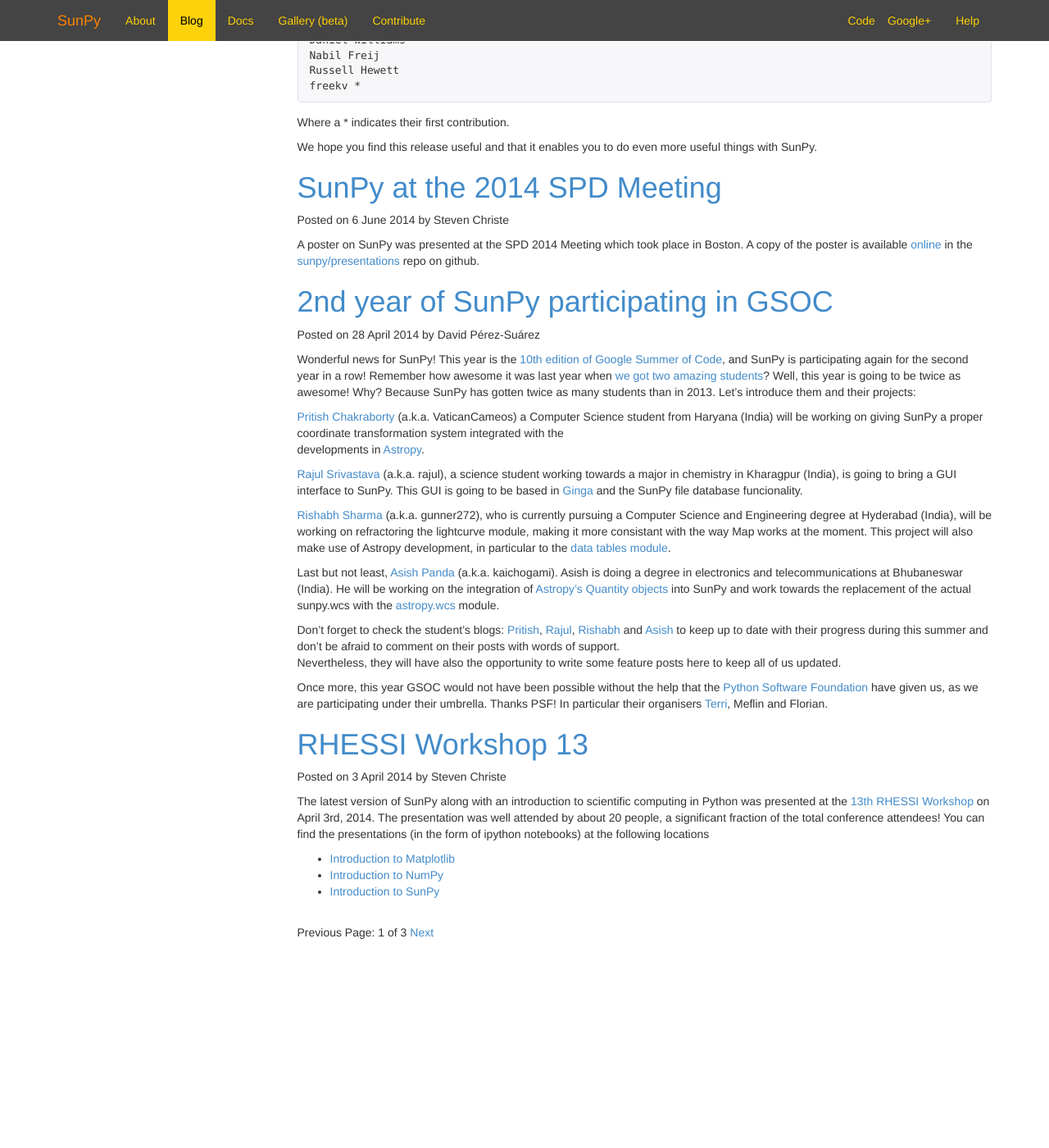
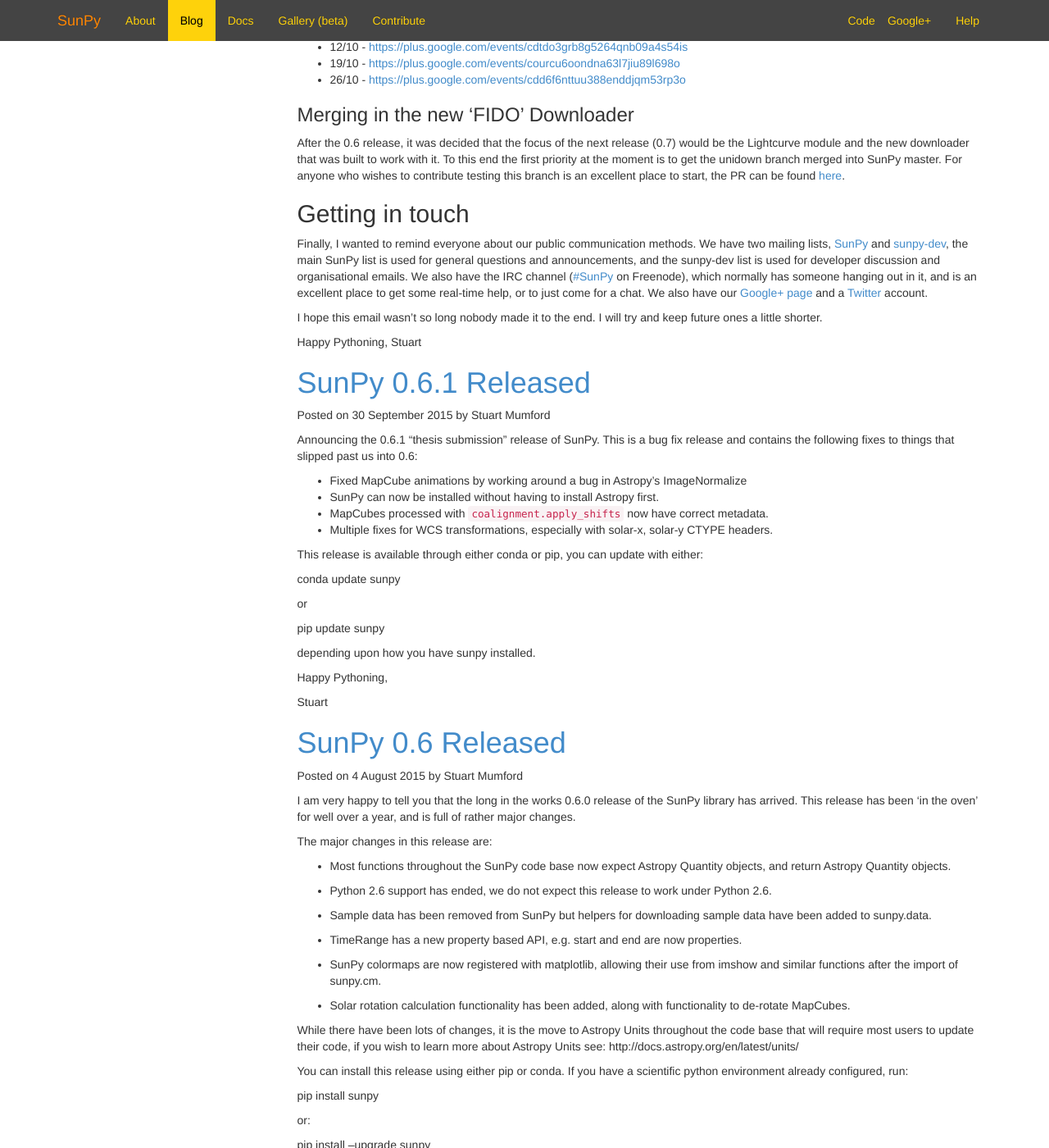
Before and after one commit to sunpy/sunpy.org, a Jekyll site: the page built from blog/index.html, in a window 1280 px wide and 1400 px high, scrolled down 1519 px. Shown: the whole window at 82% size. Built offline with Jekyll 4.4.1, drawn with Linux system fonts in a browser that asks for light colours; nearby versions of some CDN libraries; Markdown is read by kramdown in place of the engine named in the settings; the list of posts is cut into pages by our own code; comment, search, counter and statistics services are not loaded; before the commit the page ends 2686 px from its top, so only the background shows below that; some of the changed text lies outside the part shown.

Commit message:
Three blog posts and various tweaks so it builds without warning

```diff
--- a/_config.yml
+++ b/_config.yml
@@ -14,7 +14,7 @@
 permalink: pretty
 relative_permalinks: true
 
-pygments: true
+highlighter: pygments
 
 # Custom vars
 current_version:  1.0
--- /dev/null
+++ b/_posts/2015-08-04-SunPy-05.md
@@ -0,0 +1,102 @@
+---
+layout: post
+title: SunPy 0.6 Released
+author: Stuart Mumford
+---
+
+I am very happy to tell you that the long in the works 0.6.0 release of
+the SunPy library has arrived. This release has been 'in the oven' for
+well over a year, and is full of rather major changes.
+
+
+The major changes in this release are:
+
+* Most functions throughout the SunPy code base now expect Astropy
+Quantity objects, and return Astropy Quantity objects.
+
+* Python 2.6 support has ended, we do not expect this release to
+work under Python 2.6.
+
+* Sample data has been removed from SunPy but helpers for
+downloading sample data have been added to sunpy.data.
+
+* TimeRange has a new property based API, e.g. start and end are
+now properties.
+
+* SunPy colormaps are now registered with matplotlib, allowing
+their use from imshow and similar functions after the import
+of sunpy.cm.
+
+* Solar rotation calculation functionality has been added, along
+with functionality to de-rotate MapCubes.
+
+
+While there have been lots of changes, it is the move to Astropy Units
+throughout the code base that will require most users to update their
+code, if you wish to learn more about Astropy Units see:
+http://docs.astropy.org/en/latest/units/
+
+
+You can install this release using either pip or conda. If you have a
+scientific python environment already configured, run:
+
+pip install sunpy
+
+or:
+
+pip install --upgrade sunpy
+
+if you have anaconda you need to add the sunpy and astropy channels to
+your conda config:
+
+conda config --add channels sunpy --add channels astropy
+
+and then run:
+
+conda install sunpy
+
+
+for more information about installing sunpy see our installation
+documentation: http://docs.sunpy.org/en/stable/guide/installation/index.html
+
+
+This release consists of 1,341 commits from 29 different people and
+13 new contributors!
+
+The people who have contributed to this release are:
+
+
+* Stuart Mumford
+* Daniel Ryan
+* Steven Christe
+* Jack Ireland
+* Brigitta Sipocz *
+* Asish Panda
+* Andrew Inglis
+* Albert Y. Shih
+* Rishabh Sharma
+* David Perez-Suarez
+* Rajul Srivastava
+* Andrew Leonard
+* Ruben De Visscher *
+* Dumindu Buddhika *
+* Goran Cetusic *
+* Jongyeob Park *
+* ChloÃ© Guennou *
+* Ishtyaq Habib *
+* Nabil Freij
+* Simon Liedtke
+* Abigail Stevens *
+* Alex Hamilton *
+* Ambar Mehrotra *
+* Erik M. Bray *
+* Jaylen Wimbish *
+* Juan Camilo Buitrago-Casas *
+* Larry Manley
+* Norbert Gyenge
+* Rishabh Mishra *
+
+
+
+Happy Pythoning,
+Stuart Mumford
--- /dev/null
+++ b/_posts/2015-09-30-SunPy-061.md
@@ -0,0 +1,30 @@
+---
+layout: post
+title: SunPy 0.6.1 Released
+author: Stuart Mumford
+---
+
+Announcing the 0.6.1 "thesis submission" release of SunPy.
+This is a bug fix release and contains the following fixes to things
+that slipped past us into 0.6:
+
+
+* Fixed MapCube animations by working around a bug in Astropy's ImageNormalize
+* SunPy can now be installed without having to install Astropy first.
+* MapCubes processed with ``coalignment.apply_shifts`` now have correct metadata.
+* Multiple fixes for WCS transformations, especially with solar-x, solar-y CTYPE headers.
+
+This release is available through either conda or pip, you can update
+with either:
+
+conda update sunpy
+
+or
+
+pip update sunpy
+
+depending upon how you have sunpy installed.
+
+Happy Pythoning,
+
+Stuart
--- /dev/null
+++ b/_posts/2015-10-01-Monthly-Update.md
@@ -0,0 +1,78 @@
+---
+layout: post
+title: SunPy Update - October 2015
+author: Stuart Mumford
+---
+
+I wanted to keep people in the loop about what is happening in the SunPy project, so I thought I would start sending out monthy updates about things that have happened and things that are going to happen. This update might be a little longer than usual due to the fact it's the first one, and I want to get everyone up to speed.
+Before I start I just wanted to introduce myself just incase any of you have had the fortune of not knowing. I am Stuart Mumford, I submitted my PhD thesis last week at the University of Sheffield. I am currently lead developer of the SunPy project (again) having taken over from Albert.
+
+## September News
+
+- [SunPy 0.6.1 released](#sunpy061).
+- [Three summer students succesfully completed their projects](#summer).
+- [SunPy board meeting](#board).
+
+### <a name="sunpy061"></a> SunPy 0.6.1
+
+0.6.1 contained a few bug fixes, mainly to the new WCS implementation because it was not working correctly with old-style headers.
+For the release announcement see here: [https://groups.google.com/forum/#!topic/sunpy/Sg-ucpW-_9Y](https://groups.google.com/forum/#!topic/sunpy/Sg-ucpW-_9Y)
+
+### <a name="summer"></a> Summer Students
+
+This year we were lucky enough to have three summer students, two through Google Summer of Code (GSOC) and one through ESAs Summer of Code in Space (SOCIS).
+
+Rupak Kumar Das worked on ginga improvements for multi-dimensional data, for anyone who has worked on IRIS or ground-based data using the CRISPEX software, ginga now has some of the core features you might find useful.The main things that have been implemented are 2D slit support when drawing paths on the image, mouse over line profiles and saving of animations and data. This is on top of the existing features in ginga which make it an excellent graphical tool for viewing FITS files. You can check it out here: [https://ginga.readthedocs.org/en/latest/](https://ginga.readthedocs.org/en/latest/).
+
+Ankit Kumar worked on implementing support for more sources in the sunpy.lightcurve module, focusing on SEP instruments on SOHO and STEREO. He has been implementing downloaders and readers for these new data sources on top of the new downloader class which will be released in SunPy 0.7. His work is in PR [#1476](https://github.com/sunpy/sunpy/pull/1476).
+
+Alex Hamilton, our SOCIS student, has implemented the first SunPy Affiliated Package, which is a framework for magnetic field extrapolations in Python. The package currently provides a simple potential field extrapolator and tools for visulaising the output using MayaVi. The goal of this project was to implement a base from which more extrapolation algorithms could be implemented or wrapped into Python. Finalisation work is still on going with more documentation and an example gallery to come, for more information checkout the repository here: [https://github.com/sunpy/solarbextrapolation](https://github.com/sunpy/solarbextrapolation)
+
+### <a name="board"></a> SunPy Board Meeting
+
+The SunPy project is managed by the SunPy board, information on the structure of the SunPy project can be found in its founding document: [https://github.com/sunpy/sunpy-SEP/blob/master/SEP-0002.md](https://github.com/sunpy/sunpy-SEP/blob/master/SEP-0002.md). The board holds roughly quarterly meetings and discusses the general direction of the project, sponsorship and other things, not normally, directly linked to library development.
+
+The minutes of this meeting (and previous meetings) can be seen here: [https://github.com/sunpy/sunpy/wiki/Minutes-of-SunPy-Board-Meeting-2015-09-21](https://github.com/sunpy/sunpy/wiki/Minutes-of-SunPy-Board-Meeting-2015-09-21)
+
+The highlights are:
+
+* Kevin Reardon from the DKIST project has joined the board to further collaboration between DKIST and SunPy.
+* Stuart Mumford has been nominated as lead developer.
+* Future board meetings will be advertised on the SunPy lists and people are welcome to observe.
+
+
+## Coming up in October
+
+* [Weekly developer meetings.](#devmeetings)
+* [Merging of the new downloader branch.](#fido)
+
+
+### <a name="devmeetings"></a> Weekly Developer Discussions
+
+These weekly meetings have been on hiatus recently as Albert and I have been busy and we were sharing reposnsibility for organising them. As I have now submitted my thesis, and therefore have marginally more time on my hands they will be resuming. These meetings take place at 1600UT (until UK daylight savings kicks in) on Mondays, currently we use Google Hangouts and you can be notified of them by following our [Google+ page](https://plus.google.com/+SunpyOrg/posts) (normally the join link is posted in IRC once the meeting has started). These meetings are also recorded and uploaded to YouTube, so you can catch up even if you can not attend in person.
+
+Links to Octobers meetings can are below:
+
+* 5/10 - [https://plus.google.com/events/c6bro29vfok8q3tramjor0m14mg](https://plus.google.com/events/c6bro29vfok8q3tramjor0m14mg)
+* 12/10 - [https://plus.google.com/events/cdtdo3grb8g5264qnb09a4s54is](https://plus.google.com/events/cdtdo3grb8g5264qnb09a4s54is)
+* 19/10 - [https://plus.google.com/events/courcu6oondna63l7jiu89l698o](https://plus.google.com/events/courcu6oondna63l7jiu89l698o)
+* 26/10 - [https://plus.google.com/events/cdd6f6nttuu388enddjqm53rp3o](https://plus.google.com/events/cdd6f6nttuu388enddjqm53rp3o)
+
+
+### <a name="fido"></a> Merging in the new 'FIDO' Downloader
+
+After the 0.6 release, it was decided that the focus of the next release (0.7) would be the Lightcurve module and the new downloader that was built to work with it. To this end the first priority at the moment is to get the unidown branch merged into SunPy master. For anyone who wishes to contribute testing this branch is an excellent place to start, the PR can be found [here](https://github.com/sunpy/sunpy/pull/1300).
+
+
+## Getting in touch
+
+Finally, I wanted to remind everyone about our public communication methods.
+We have two mailing lists, [SunPy](https://groups.google.com/forum/#!forum/sunpy) and [sunpy-dev](https://groups.google.com/forum/#!forum/sunpy-dev), the main SunPy list is used for general questions and announcements, and the sunpy-dev list is used for developer discussion and organisational emails.
+We also have the IRC channel ([#SunPy](https://kiwiirc.com/client/irc.freenode.net/#SunPy) on Freenode), which normally has someone hanging out in it, and is an excellent place to get some real-time help, or to just come for a chat.
+We also have our [Google+ page](https://plus.google.com/+SunpyOrg/posts) and a [Twitter](https://twitter.com/sunpyproject) account.
+
+
+I hope this email wasn't so long nobody made it to the end. I will try and keep future ones a little shorter.
+
+Happy Pythoning,
+Stuart
--- a/atom.xml
+++ b/atom.xml
@@ -1,5 +1,5 @@
 ---
-layout: nil
+layout: default
 ---
 <?xml version="1.0"?>
 <feed xmlns="http://www.w3.org/2005/Atom">
--- a/rss.xml
+++ b/rss.xml
@@ -1,5 +1,5 @@
 ---
-layout: nil
+layout: default
 ---
 <?xml version="1.0"?>
 <rss version="2.0" xmlns:atom="http://www.w3.org/2005/Atom">
```
